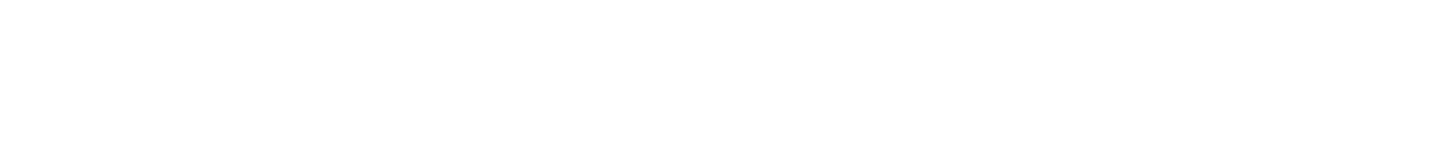
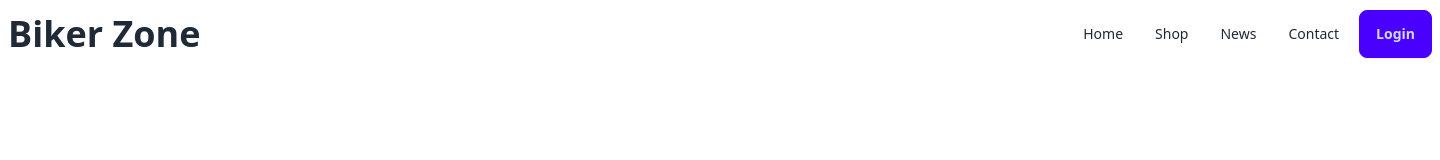
Before and after one commit to DeepsEffect/module-02-bikerzone-daisyui, a plain HTML site: page index.html in a window 1280 px wide. Shown: the whole page, 1440 px wide, since content can reach past the window. Drawn offline with nearby package versions, Linux system fonts and the light colour scheme.

Commit message:
basic navbar added

```diff
--- a/index.html
+++ b/index.html
@@ -11,9 +11,35 @@
 </head>
 
 <body>
-    <header>
+    <header class="md:w-[1440px] mx-auto">
         <nav>
-
+            <div class="navbar bg-base-100 ">
+                <div class="flex-1">
+                  <div class="dropdown">
+                    <div tabindex="0" role="button" class="btn btn-ghost lg:hidden">
+                      <svg xmlns="http://www.w3.org/2000/svg" class="h-5 w-5" fill="none" viewBox="0 0 24 24" stroke="currentColor"><path stroke-linecap="round" stroke-linejoin="round" stroke-width="2" d="M4 6h16M4 12h8m-8 6h16" /></svg>
+                    </div>
+                    <ul tabindex="0" class="menu menu-sm dropdown-content mt-3 z-[1] p-2 shadow bg-base-100 rounded-box  w-52">
+                        <li><a>Home</a></li>
+                        <li><a>Shop</a></li>
+                        <li><a>News</a></li>
+                        <li><a>Contact</a></li>
+                    </ul>
+                  </div>
+                  <a class="text-4xl font-bold">Biker Zone</a>
+                </div>
+                <div class="navbar-center hidden lg:flex ">
+                  <ul class="menu menu-horizontal px-1">
+                    <li><a>Home</a></li>
+                    <li><a>Shop</a></li>
+                    <li><a>News</a></li>
+                    <li><a>Contact</a></li>
+                  </ul>
+                </div>
+                <div class="">
+                  <a class="btn btn-primary">Login</a>
+                </div>
+              </div>
         </nav>
     </header>
     <main>
```
Also changed, not shown: tailwind.config.js (deleted, +0 -9 lines).
